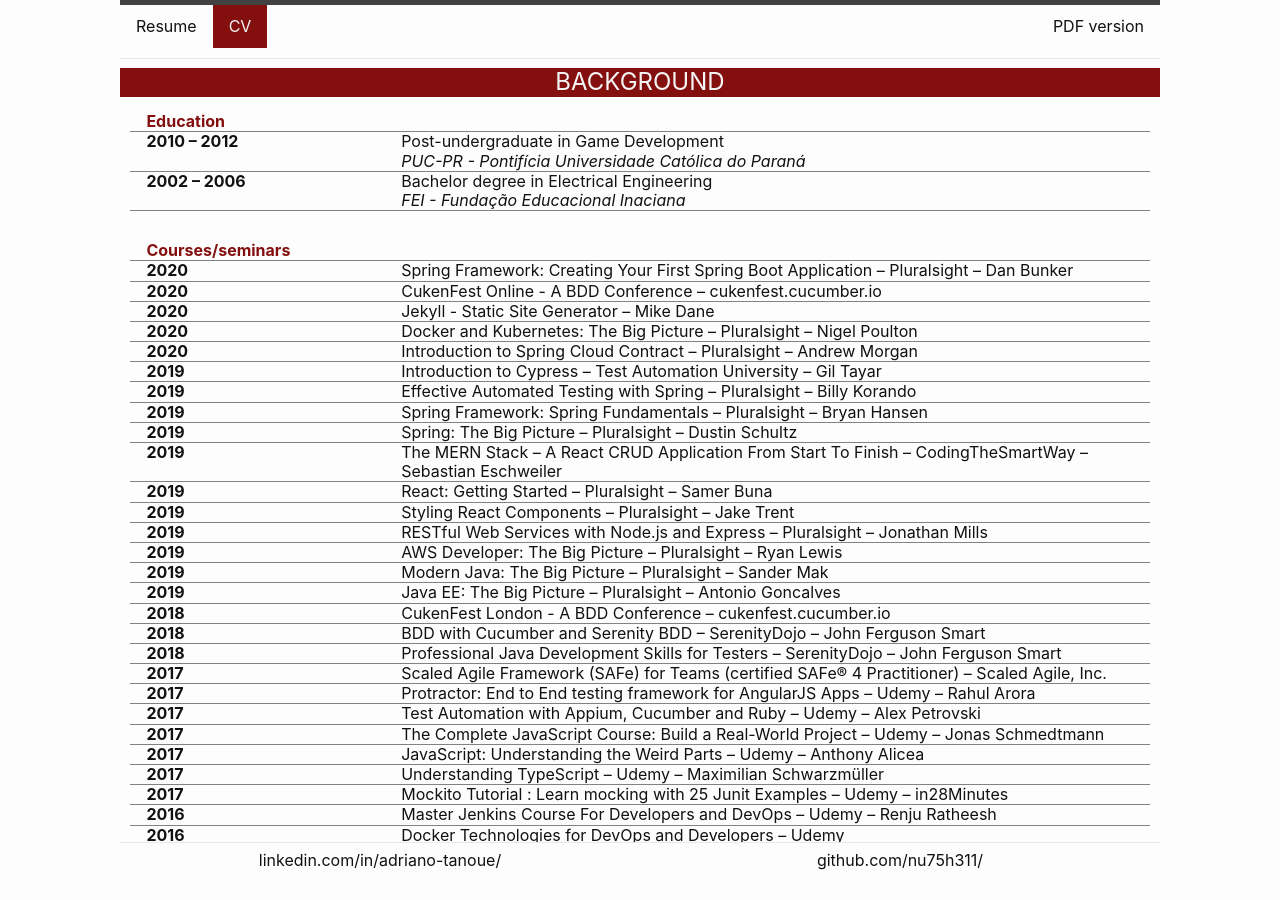
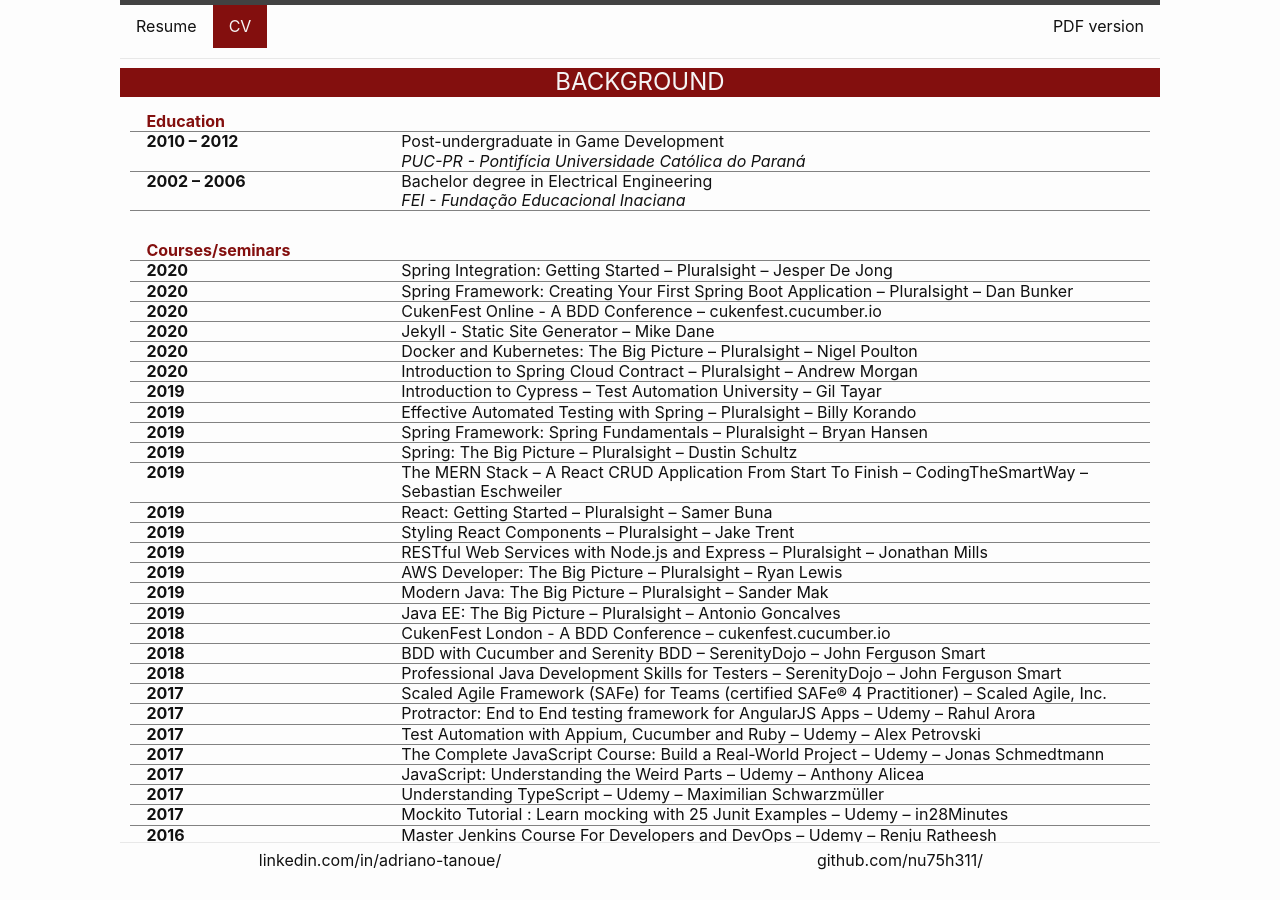
Before and after one commit to nu75h311/nu75h311.github.io, a Jekyll site: the page built from cv.md, in a window 1280 px wide and 900 px high, scrolled down 346 px. Built offline with Jekyll 4.4.1, drawn with Linux system fonts in a browser that asks for light colours.

Commit message:
added course

```diff
--- a/_data/education.json
+++ b/_data/education.json
@@ -16,6 +16,11 @@
         }
     ],
     "technical": [
+        {
+            "name": "Spring Integration: Getting Started",
+            "institution": "Pluralsight – Jesper De Jong",
+            "period": "2020"
+        },
         {
             "name": "Spring Framework: Creating Your First Spring Boot Application",
             "institution": "Pluralsight – Dan Bunker",
```
